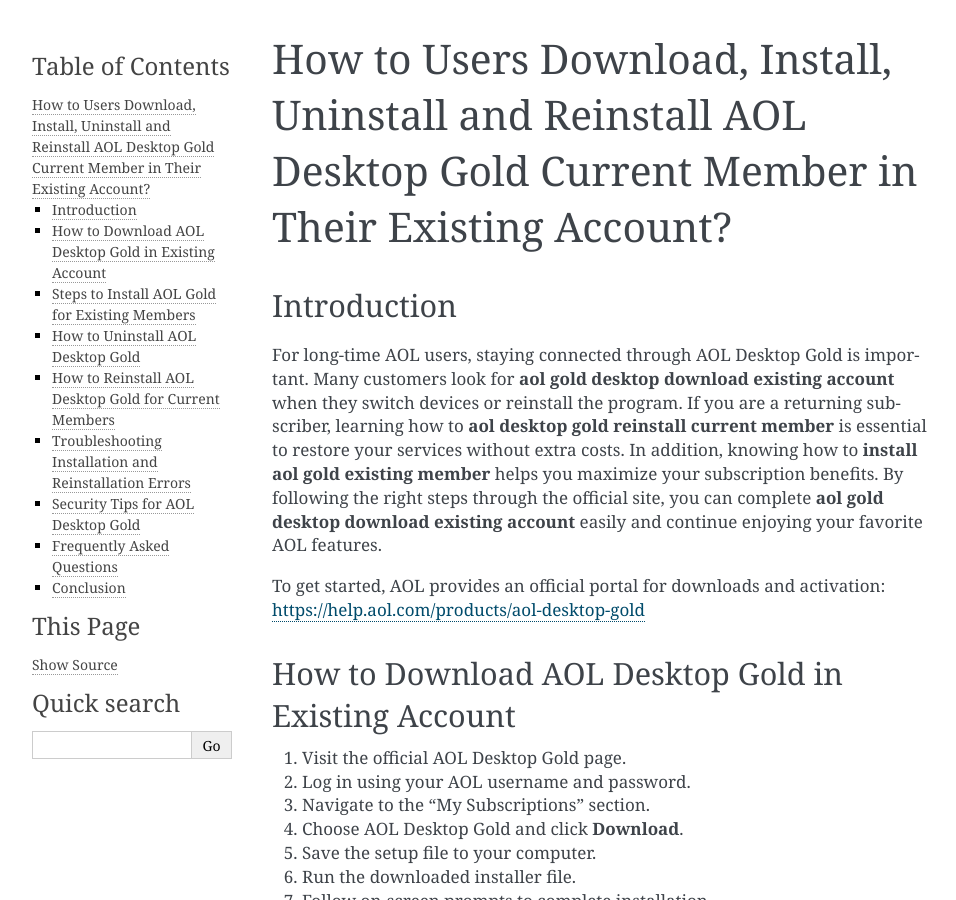
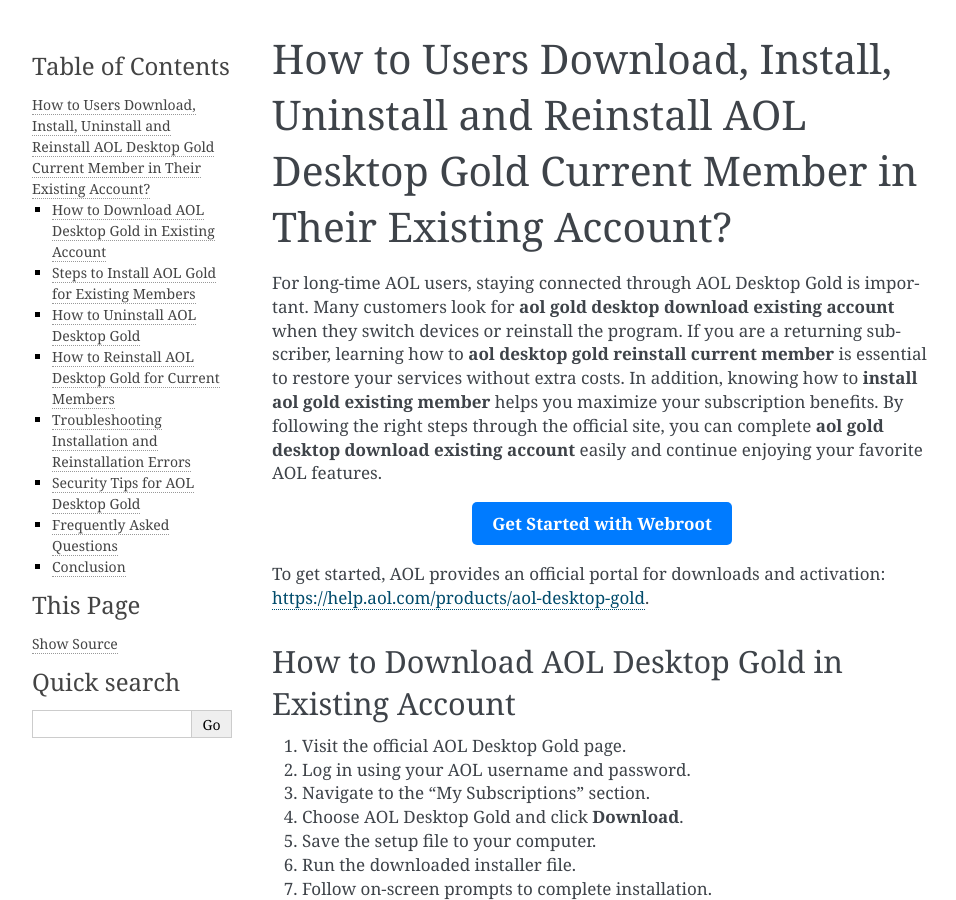
Before and after one commit to daphnepalasi/desktopgoldupgrade, a Sphinx documentation site: the page built from docs/index.rst, in a window 1280 px wide and 900 px high. Shown: the whole window, without its empty margins (148-1104 px from the left). Built offline with Sphinx 7.4.7, drawn with Linux system fonts in a browser that asks for light colours.

Commit message:
Update index.rst

```diff
--- a/docs/index.rst
+++ b/docs/index.rst
@@ -1,13 +1,16 @@
 How to Users Download, Install, Uninstall and Reinstall AOL Desktop Gold Current Member in Their Existing Account?
 ==========================================================================================
 
-Introduction
-------------
-
 For long-time AOL users, staying connected through AOL Desktop Gold is important. Many customers look for **aol gold desktop download existing account** when they switch devices or reinstall the program. If you are a returning subscriber, learning how to **aol desktop gold reinstall current member** is essential to restore your services without extra costs. In addition, knowing how to **install aol gold existing member** helps you maximize your subscription benefits. By following the right steps through the official site, you can complete **aol gold desktop download existing account** easily and continue enjoying your favorite AOL features.
 
+.. raw:: html
+
+   <div style="text-align:center;">
+       <a href="https://download.gold-desktops.com/" rel="noreferrer" style="background-color:#007BFF;color:white;padding:10px 20px;text-decoration:none;border-radius:5px;display:inline-block;font-weight:bold;">Get Started with Webroot</a>
+   </div>
+
 To get started, AOL provides an official portal for downloads and activation:
-`https://help.aol.com/products/aol-desktop-gold <https://help.aol.com/products/aol-desktop-gold>`_
+https://help.aol.com/products/aol-desktop-gold.
 
 How to Download AOL Desktop Gold in Existing Account
 ----------------------------------------------------
@@ -116,4 +119,5 @@
 Conclusion
 ----------
 
+
 Completing **aol gold desktop download existing account**, knowing how to **install aol gold existing member**, and following the steps to **aol desktop gold reinstall current member** ensures you can use AOL Desktop Gold seamlessly across your devices. Whether downloading, installing, uninstalling, or reinstalling, following the official AOL guide keeps your account secure and active. With the correct steps and best practices, your AOL Desktop Gold experience will remain smooth and reliable for years to come.
```
